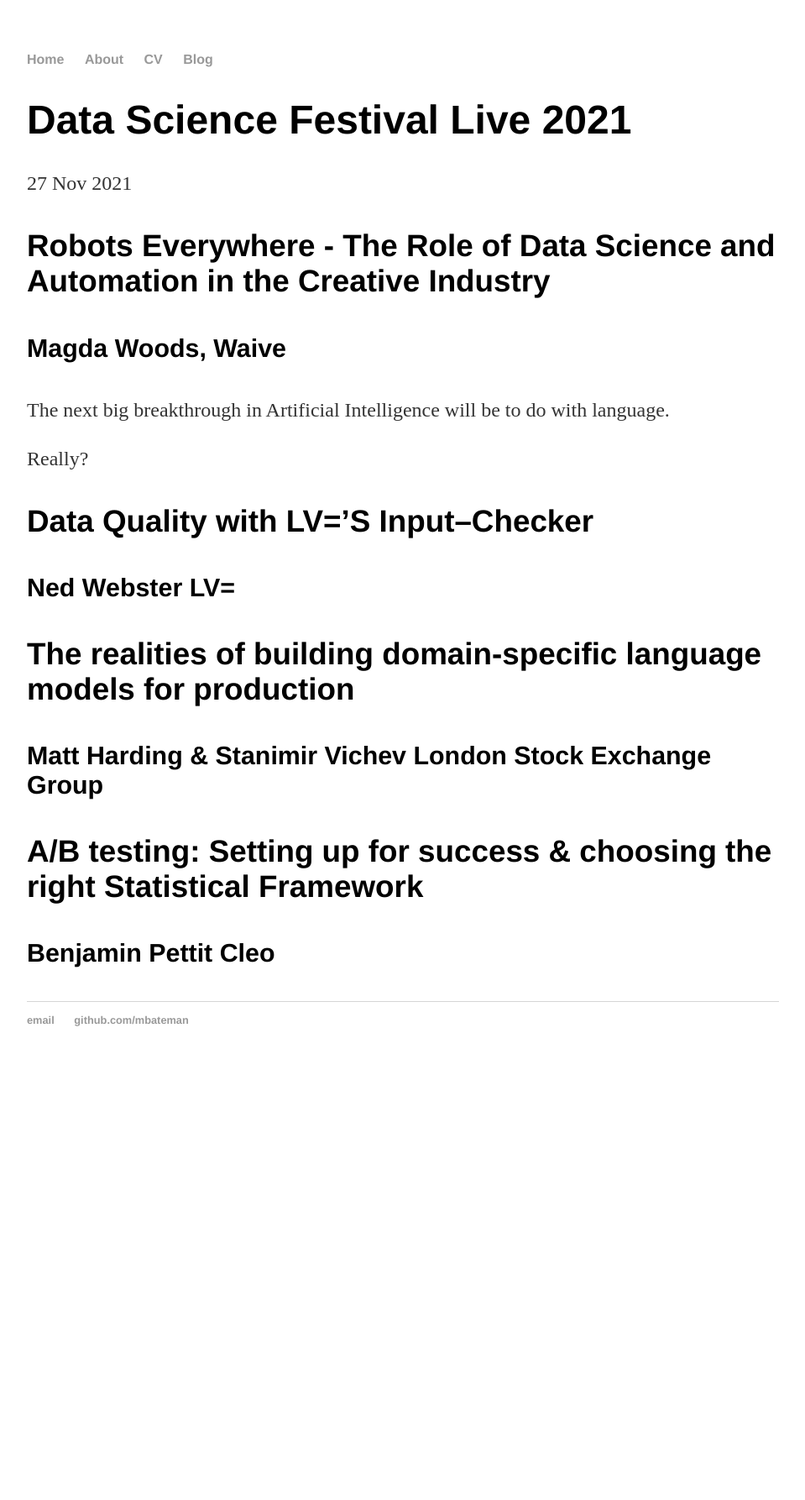
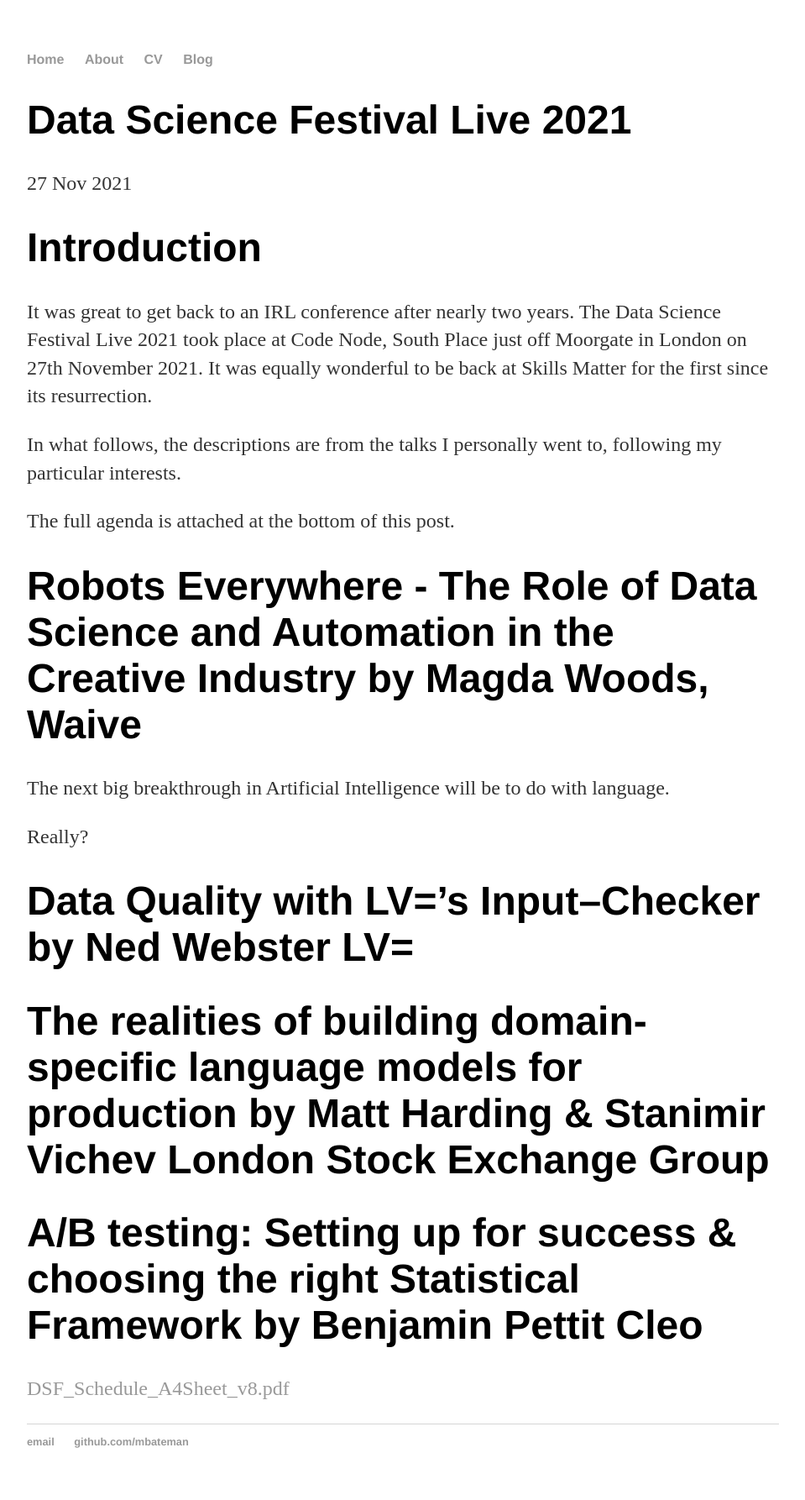
Before and after one commit to hankquinlan/hankquinlan.github.io, a Jekyll site: the page built from _posts/2021-11-27-DSF-Live.md, in a window 1280 px wide. Shown: the whole page at 84% size, without its empty margins (160-1119 px from the left). Built offline with Jekyll 4.4.1, drawn with Linux system fonts in a browser that asks for light colours; before the commit the page ends 1284 px from its top, so only the background shows below that.

Commit message:
Update 2021-11-27-DSF-Live.md

```diff
--- a/_posts/2021-11-27-DSF-Live.md
+++ b/_posts/2021-11-27-DSF-Live.md
@@ -23,25 +23,29 @@
     font-size: 30px;
 }
 </style>
+Introduction
+============
+It was great to get back to an IRL conference after nearly two years. The Data Science Festival Live 2021 took place at Code Node, South Place just off Moorgate in London on 27th November 2021. It was equally wonderful to be back at Skills Matter for the first since its resurrection.
 
-### Robots Everywhere - The Role of Data Science and Automation in the Creative Industry
-#### Magda Woods, Waive
+In what follows, the descriptions are from the talks I personally went to, following my particular interests.
+
+The full agenda is attached at the bottom of this post.
+
+Robots Everywhere - The Role of Data Science and Automation in the Creative Industry by Magda Woods, Waive
+==========================================================================================================
 
 The next big breakthrough in Artificial Intelligence will be to do with language.
 
 Really?
 
-### Data Quality with LV=’S Input–Checker
+Data Quality with LV=’s Input–Checker by Ned Webster LV=
+========================================================
 
-#### Ned Webster LV=
+The realities of building domain-specific language models for production by Matt Harding & Stanimir Vichev London Stock Exchange Group
+======================================================================================================================================
+
+A/B testing: Setting up for success & choosing the right Statistical Framework by Benjamin Pettit Cleo
+======================================================================================================================================
 
 
-
-### The realities of building domain-specific language models for production
-
-#### Matt Harding & Stanimir Vichev London Stock Exchange Group
-
-
-### A/B testing: Setting up for success & choosing the right Statistical Framework
-
-#### Benjamin Pettit Cleo
+[DSF_Schedule_A4Sheet_v8.pdf](https://github.com/mbateman/mbateman.github.io/files/8179259/DSF_Schedule_A4Sheet_v8.pdf)
```
